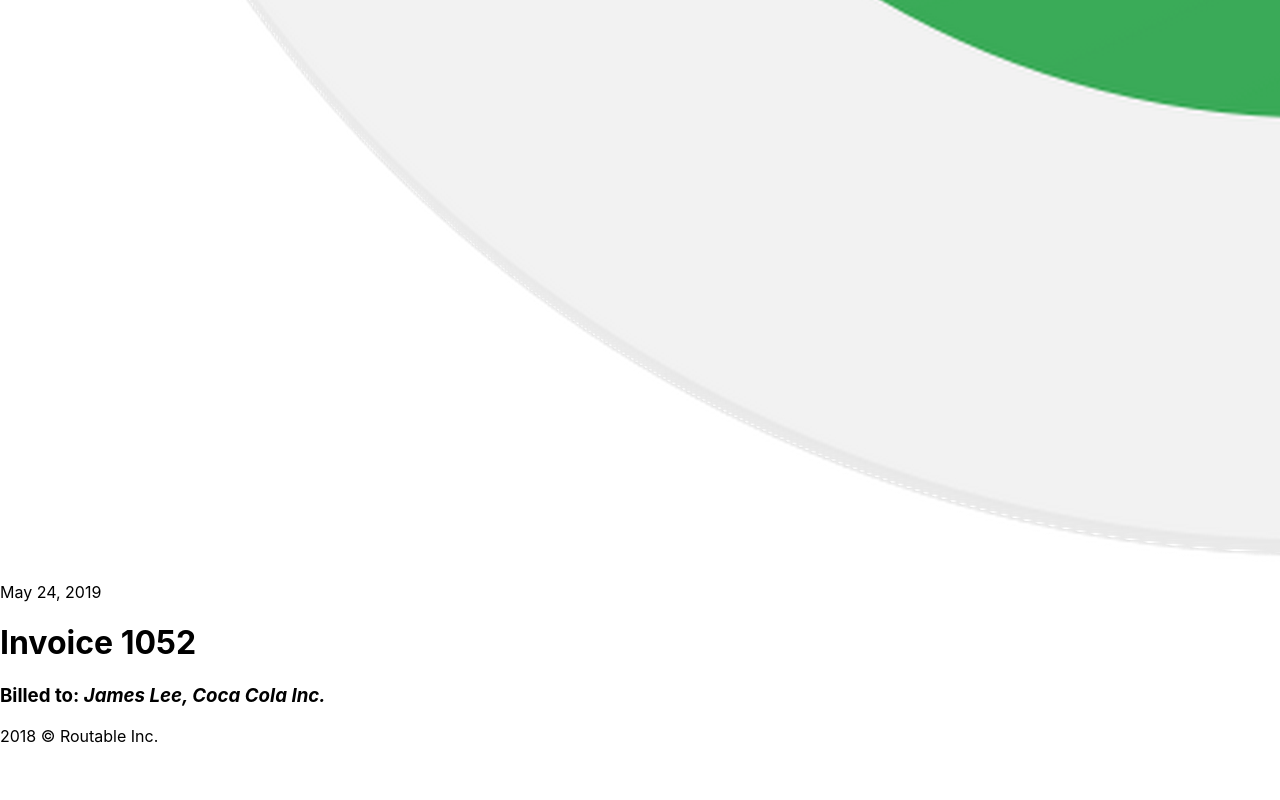
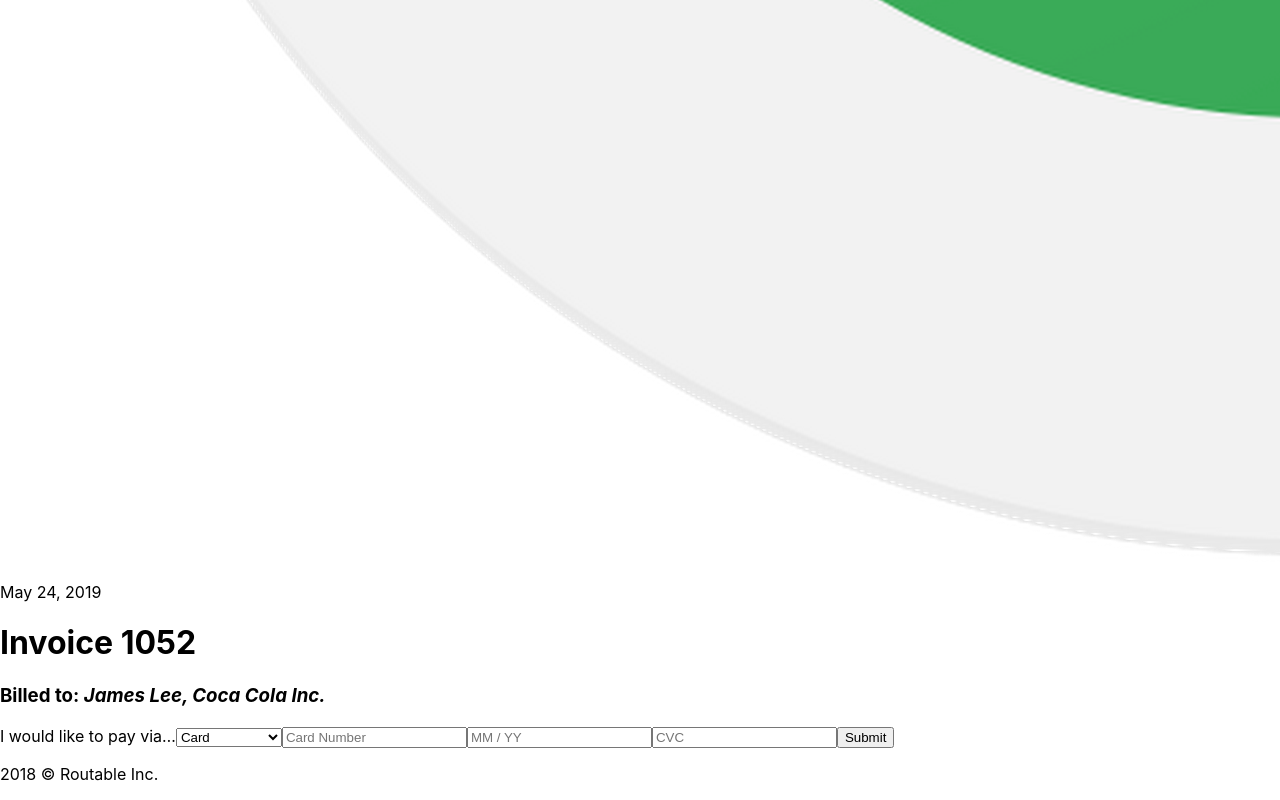
Before and after one commit to tiffanycollins/Routable-Challenge, a React (Create React App) app in the folder app/: page / in a window 1280 px wide. Shown: the part 2076-2876 px from the top of the page. Before the commit the page ends 2838 px from the top, so only its background shows below. Built offline with nearby package versions, Linux system fonts and the light colour scheme.

Commit message:
payment form component

```diff
--- a/app/src/App.js
+++ b/app/src/App.js
@@ -1,6 +1,7 @@
 import React from 'react';
 import './css/App.css';
 import Header from './components/Header';
+import PaymentForm from './components/Form';
 import Footer from './components/Footer';
 
 function App() {
@@ -9,10 +10,7 @@ function App() {
       <div className="content-page">
         <div className="content">
           <Header />
-          <div className="container-fluid">
-
-
-          </div>
+          <PaymentForm />
 
         </div>
         <Footer />
--- /dev/null
+++ b/app/src/components/Form.js
@@ -0,0 +1,34 @@
+import React, { Component } from 'react';
+
+export default class PaymentForm extends Component {
+  constructor(props) {
+    super(props);
+    this.handleChange = this.handleChange.bind(this);
+    this.handleSubmit = this.handleSubmit.bind(this);
+  }
+
+  handleChange(event) {
+    this.setState({value: event.target.value});
+  }
+
+  handleSubmit(event) {
+    alert('A payment was submitted!');
+    event.preventDefault();
+  }
+
+  render() {
+    return (
+      <form onSubmit={this.handleSubmit}>
+      <label>I would like to pay via…</label>
+        <select onChange={this.handleChange}>
+          <option value="card_payment" selected>Card</option>
+          <option value="bank_payment">Bank Transfer</option>
+        </select>
+        <input type="text" placeholder="Card Number" onChange={this.handleChange} />
+        <input type="text" placeholder="MM / YY" onChange={this.handleChange} />
+        <input type="text" placeholder="CVC" onChange={this.handleChange} />
+        <input type="submit" value="Submit" />
+      </form>
+    );
+  }
+}
```
